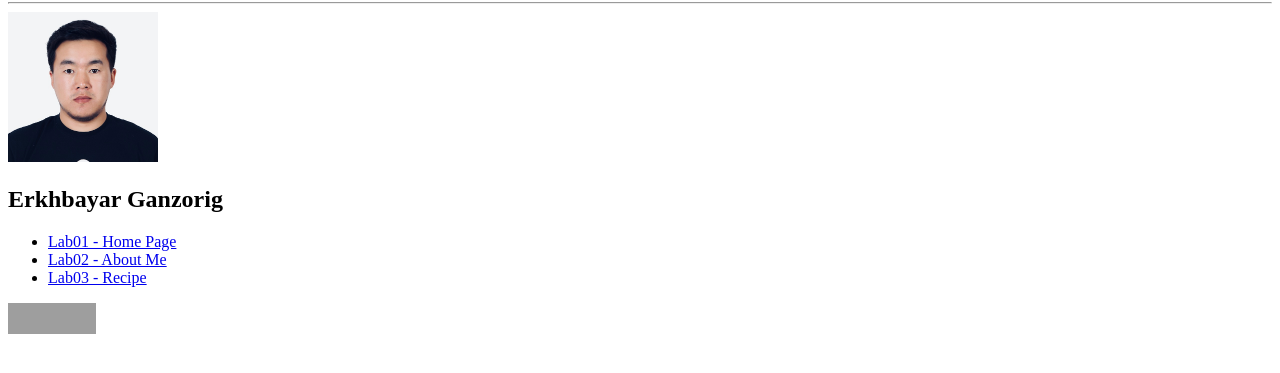
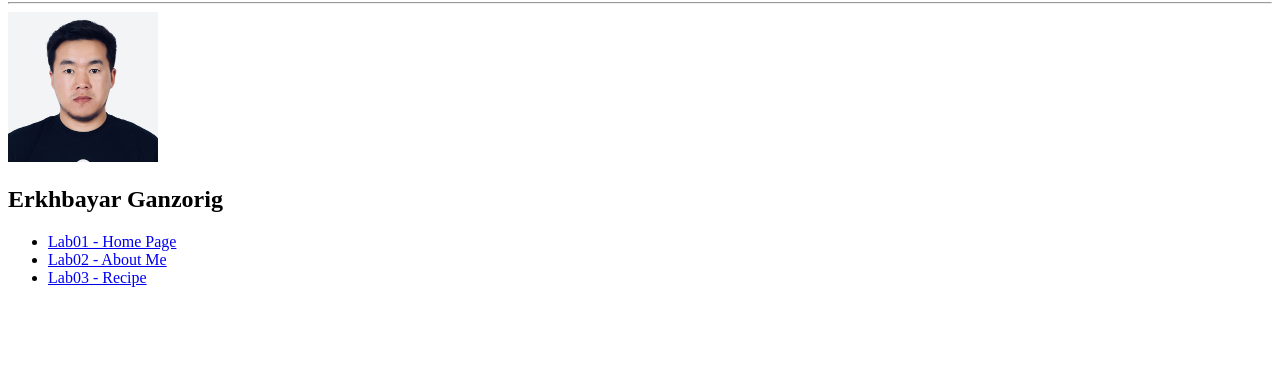
Before and after one commit to erkhbayarg/erkhbayarg.github.io, a plain HTML site: page index.html in a window 1280 px wide. Shown: the part 75-448 px from the top of the page. Drawn offline with Linux system fonts and the light colour scheme; grey boxes are pictures that could not be loaded.

Commit message:
Update index.html

```diff
--- a/index.html
+++ b/index.html
@@ -27,9 +27,6 @@
     </article>
 
     <p>
-        <a href="http://validator.w3.org/check/referer"><img
-            src="http://www.w3.org/Icons/valid-xhtml10"
-            alt="Valid XHTML 1.0!" height="31" width="88" />
         </a>
       </p>
 </body>
```
